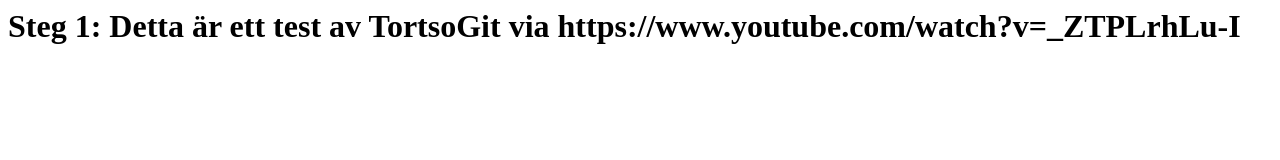
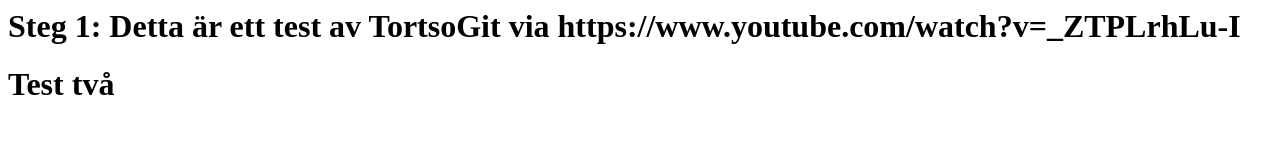
Before and after one commit to Glimmerdaboss/GitDemo, a plain HTML site: page index.html in a window 1280 px wide. Drawn offline with Linux system fonts and the light colour scheme.

Commit message:
Test två

```diff
--- a/index.html
+++ b/index.html
@@ -1 +1,3 @@
 <h1>Steg 1: Detta är ett test av TortsoGit via https://www.youtube.com/watch?v=_ZTPLrhLu-I</h1>
+
+<h1>Test två</h1>
```
